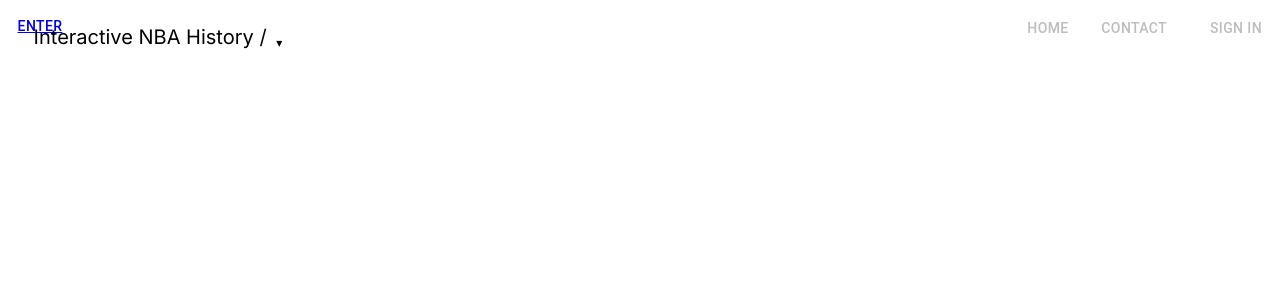
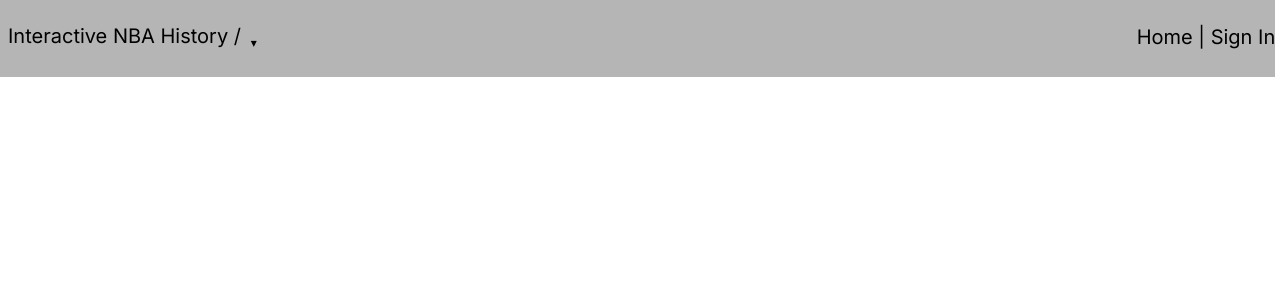
Before and after one commit to jjspoelstra/interactive-nba-v3, a Next.js app: page / in a window 1280 px wide. Shown: the top 300 px of the page. Built offline with nearby package versions, Linux system fonts and the light colour scheme; no server answers.

Commit message:
added temporary border to header, removed mui component button

```diff
--- a/app/components/Header.jsx
+++ b/app/components/Header.jsx
@@ -6,6 +6,8 @@ import { useAuthContext } from "@/firebase/AuthContext"
 import { Button } from "@mui/material"
 import LogOut from "./LogOut";
 import SignUp from "./SignUp";
+import { color } from "framer-motion";
+import { grey } from "@mui/material/colors";
 
 export default function Header() {
   const pathname = usePathname();
@@ -35,10 +37,11 @@ export default function Header() {
 
   return (
     <>
-      <header style={{ position: 'fixed', top: 10, width: '100%', zIndex: 1000 }}>
+      <header style={{ position: 'fixed', top: 10, width: '100%', zIndex: 1000}}>
 
         <nav className="flex">
-        <Link href={'/brackets/2023'} className="linkStyle">
+          <section>
+          <Link href={'/brackets/2023'} className="linkStyle">
           <span>Interactive NBA History /</span>
         </Link>
           {pathnameArray.map((e, index) => (
@@ -66,30 +69,32 @@ export default function Header() {
               )}
             </span>
           ))}
+          </section>
 
 
 
 
-        <Link href={`/`} className="linkStyle">
-            <Button sx={{
+              <section className="nav">
+              <Link href={`/brackets/2023`} className="linkStyle">
+            <span sx={{
                 position: "fixed",
                 top: 10,
                 right: 200,
-              }} disabled > Home</Button>
+              }} disabled >  Home </span>
         </Link>
-
-        <Link href={`/contact`} className="linkStyle">
-            <Button sx={{
+              |
+        {/* <Link href={`/contact`} className="linkStyle">
+            <span sx={{
                 position: "fixed",
                 top: 10,
                 right: 105,
-              }} disabled> Contact</Button>
+              }} disabled> Contact </span>
         </Link>
-
+        | */}
         {user ? (
             <LogOut />
           ) : (
-            <Button
+            <span
               variant="text"
               onClick={handleOpenPopup}
               disabled
@@ -100,8 +105,8 @@ export default function Header() {
               }}
 
             >
-             Sign in
-            </Button>
+              {` Sign In`}
+            </span>
           )}
 
 
@@ -110,6 +115,8 @@ export default function Header() {
 
 
           <SignUp open={popupOpen} onClose={handleClosePopup} />
+              </section>
+
         </nav>
       </header>
     </>
--- a/app/components/LogOut.jsx
+++ b/app/components/LogOut.jsx
@@ -7,7 +7,7 @@ export default function LogOut() {
         <>
 
 
-            <Button
+            <span
                 variant="text"
                 onClick={signOutUser}
                 className="fixed top-0 right-0"
@@ -18,7 +18,7 @@ export default function LogOut() {
                 }}
             >
                 Sign Out
-            </Button>
+            </span>
 
             </>
         )
--- a/app/globals.css
+++ b/app/globals.css
@@ -39,6 +39,10 @@ nav{
   align-items: center;
 }
 
+.nav{
+
+}
+
 .otherNav{
     position: fixed;
     top: 10;
@@ -48,8 +52,10 @@ nav{
 header{
   display: flex;
   height: 10%;
-  margin: -1% 2% 1%;
+  margin: -1% -1% 1%;
+  padding-left: 1%;
   font-size: 20px;
+  background-color:rgb(182, 181, 181)
 }
 
 footer img {
@@ -688,6 +694,9 @@ footer {
 
 .flex{
   display: flex;
+  justify-content: space-between;
+  align-items: center;
+  width: 100%;
 }
 
 .dropdown-icon {
--- a/app/profile/page.jsx
+++ b/app/profile/page.jsx
@@ -8,7 +8,7 @@ export default function ProfilePage() {
     const router = useRouter()
 
     React.useEffect(() => {
-        if (user == null) router.push("/")
+        if (user == null) router.push("/brackets/2023")
     }, [user])
 
     return (<h1>Only logged in users can view this page</h1>);
--- a/app/signup/page.jsx
+++ b/app/signup/page.jsx
@@ -52,7 +52,7 @@ const SignUp = () => {
           onChange={(e) => setFavoriteTeams(e.target.value)}
           required
         />
-        <Button type="submit" href="/">Submit</Button>
+        <Button type="submit" href="/brackets/2023">Submit</Button>
       </form>
     </div>
   );
```
